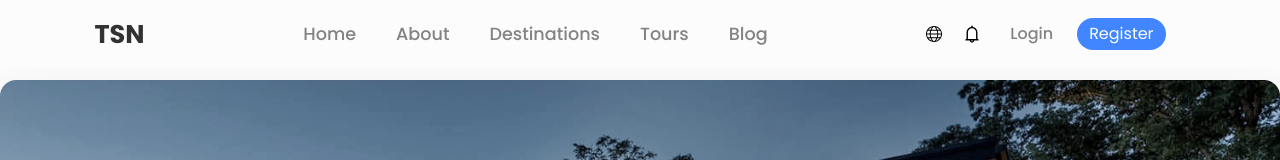
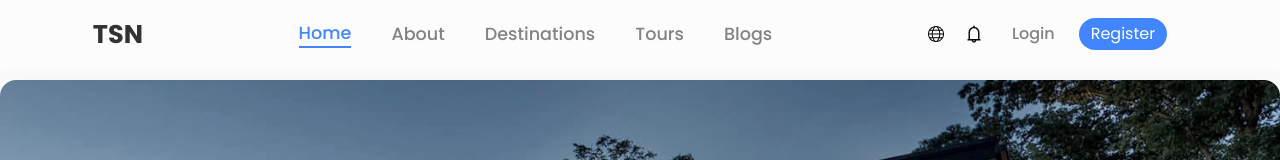
Before and after one commit to dathymax/NextJS-travel, a Next.js app: page / in a window 1280 px wide. Shown: the top 160 px of the page. Built offline with nearby package versions, Linux system fonts and the light colour scheme; some icons are missing.

Commit message:
update home page part 2

```diff
--- a/components/header/header.scss
+++ b/components/header/header.scss
@@ -7,6 +7,7 @@ header {
 		&__menu {
 			&__item {
 				position: relative;
+				color: var(--secondary);
 
 				&:hover {
 					color: var(--primary);
@@ -87,7 +88,6 @@ header ul li {
 header ul li a {
 	font-size: 1.1rem;
 	font-weight: 500;
-	color: var(--secondary);
 	transition: all ease 0.3s;
 	text-transform: capitalize;
 }
--- a/components/header/index.tsx
+++ b/components/header/index.tsx
@@ -7,16 +7,18 @@ import { AiOutlineBell } from "react-icons/ai"
 import AvatarMock from '@/assets/mock/avatar.jpg';
 import Image from 'next/image';
 import "./header.scss";
+import { usePathname } from 'next/navigation';
 
 const categories = [
     { name: "home", link: "/" },
     { name: "about", link: "/about" },
     { name: "destinations", link: "/destinations" },
     { name: "tours", link: "/tours" },
-    { name: "blog", link: "/blog" },
+    { name: "blogs", link: "/blogs" },
 ]
 
 const Header = () => {
+    const pathname = usePathname();
     const [userId, setUserId] = useState(0);
     const [visible, setVisible] = useState(false);
     const [showMenu, setShowMenu] = useState(false);
@@ -59,7 +61,7 @@ const Header = () => {
                     {
                         categories.map(category => {
                             return (
-                                <li key={category.name} className="navigation__menu__item">
+                                <li key={category.name} className={`navigation__menu__item ${pathname === category.link ? "active" : ""}`}>
                                     <Link href={category.link}>
                                         {category.name}
                                     </Link>
```
